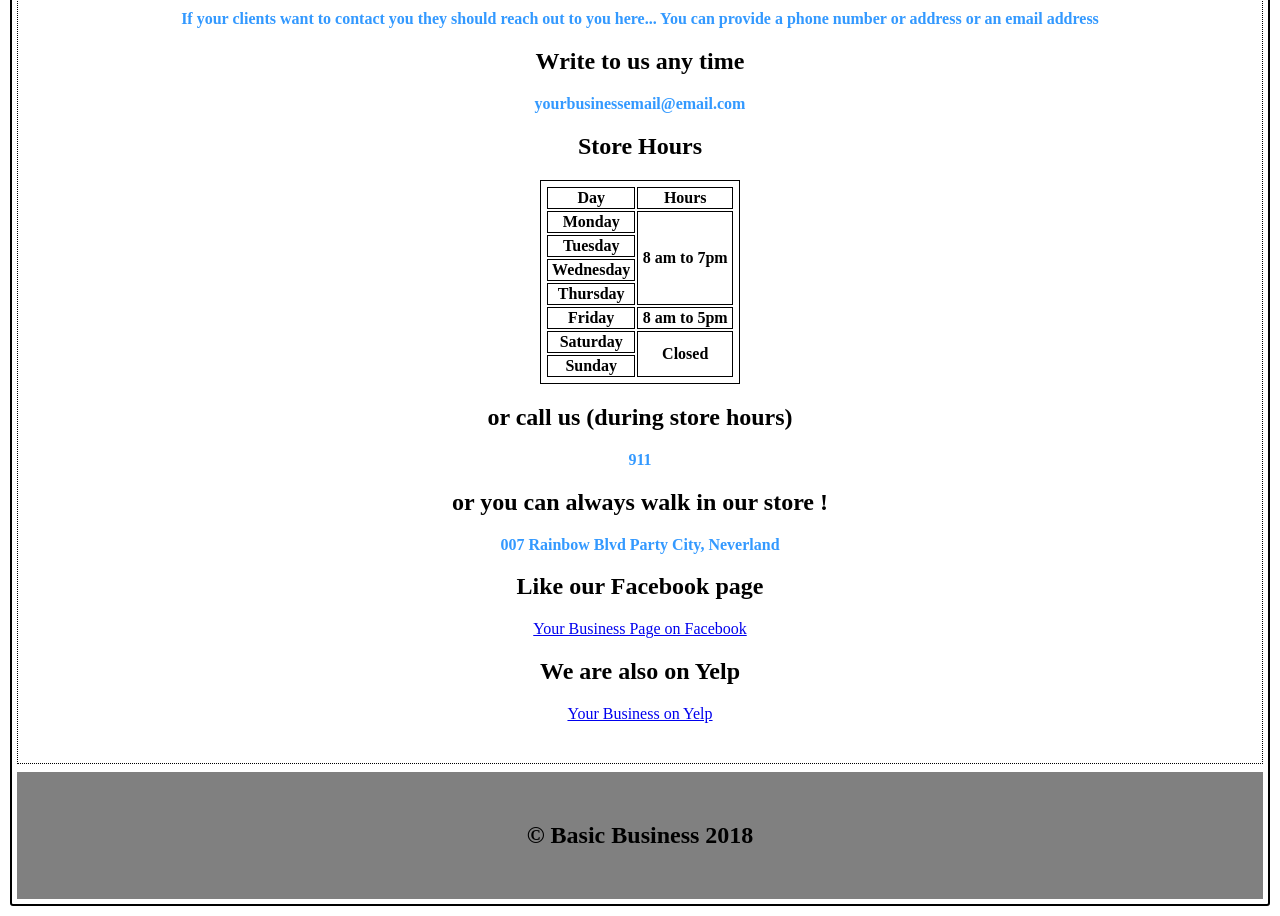
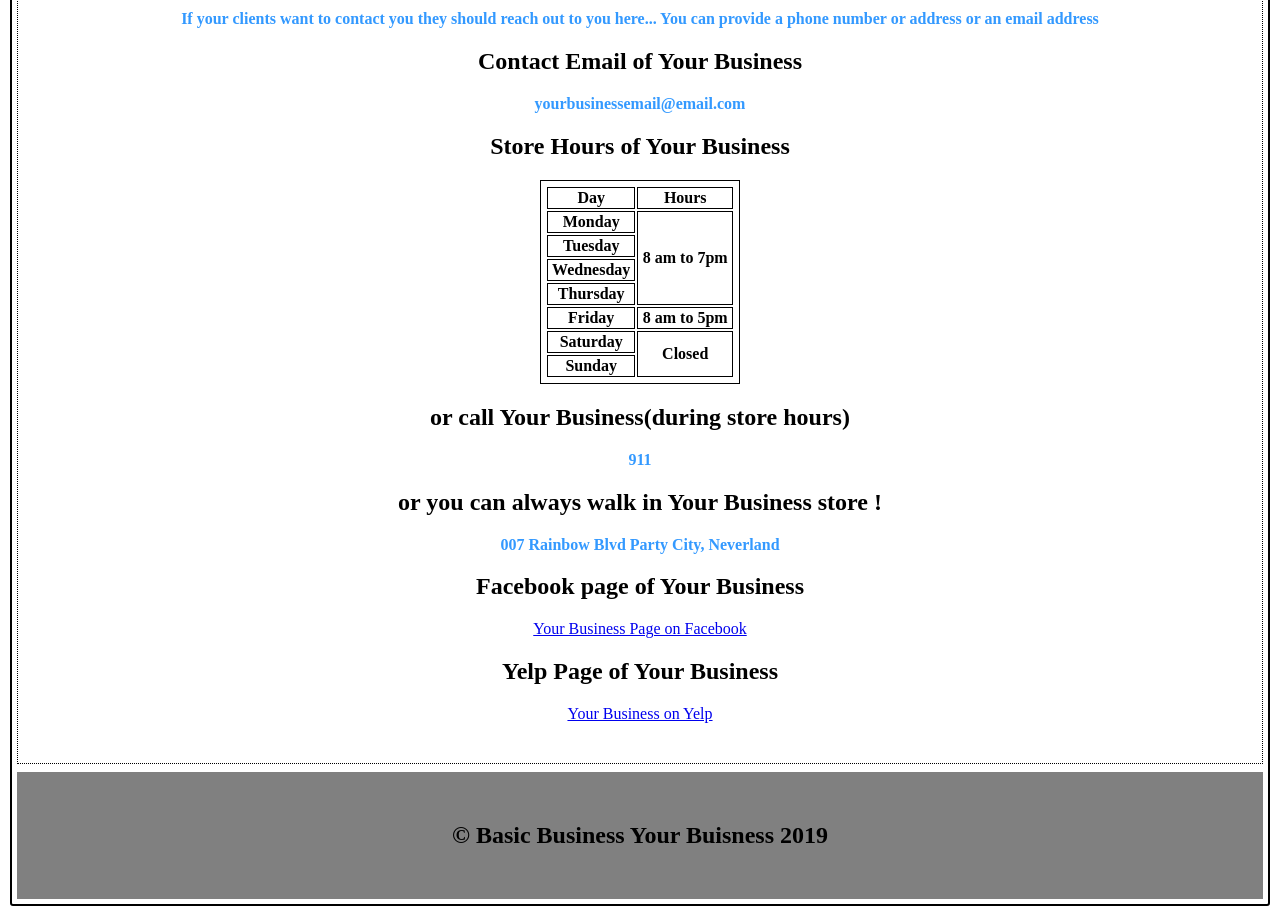
Before and after one commit to ruchanimbalkar/BasicBusinessWebsite, a plain HTML site: page contact.html in a window 1280 px wide. Shown: the part 320-1236 px from the top of the page. Drawn offline with Linux system fonts and the light colour scheme.

```diff
--- a/contact.html
+++ b/contact.html
@@ -40,10 +40,10 @@
 
 				</p>
 
-				<h2> Write to us any time </h2>
+				<h2> Contact Email of Your Business </h2>
 				<p> yourbusinessemail@email.com</p>
 
-				<h2> Store Hours </h2>
+				<h2> Store Hours of Your Business</h2>
 				<table  id="tableHours">
 					<tr><th>Day</th> <th>Hours</th></tr>
 					<tr><td >Monday</td><td rowspan="4"> 8 am to 7pm </td></tr>
@@ -56,30 +56,30 @@
 
 				</table>
 
-				<h2> or call us (during store hours) </h2>
+				<h2> or call Your Business(during store hours) </h2>
 				<p>
 					911
 
 				</p>
 
-				<h2> or you can always walk in our store !  </h2>
+				<h2> or you can always walk in Your Business store !  </h2>
 				<div>
 					<p> 007 Rainbow Blvd
 					 Party City, Neverland </p>
 
 				</div>
 
-				<h2> Like our Facebook page </h2>
+				<h2> Facebook page of Your Business</h2>
 				<a href="facebook.com"> Your Business Page on Facebook</a>
 
-				<h2> We are also on Yelp </h2>
+				<h2> Yelp Page of Your Business </h2>
 				<a href="yelp.com"> Your Business on Yelp</a>
 
 
 			</section>
 
 			<footer>
-				<h2> &copy; Basic Business 2018 </h2>
+				<h2> &copy; Basic Business Your Buisness 2019 </h2>
 			</footer>
 		</main>
 	</body>
```
Also changed, not shown: about.html (+4 -2 lines), index.html (+7 -7 lines).
